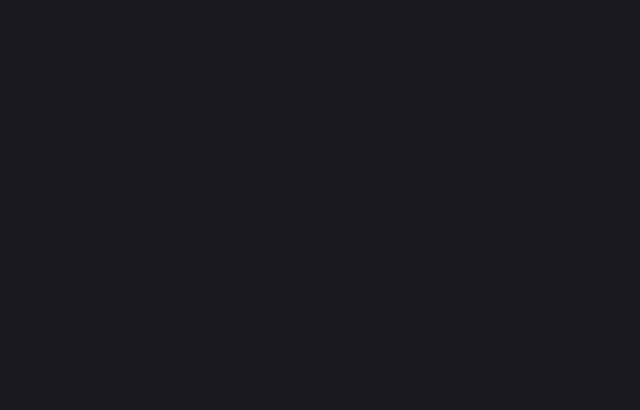
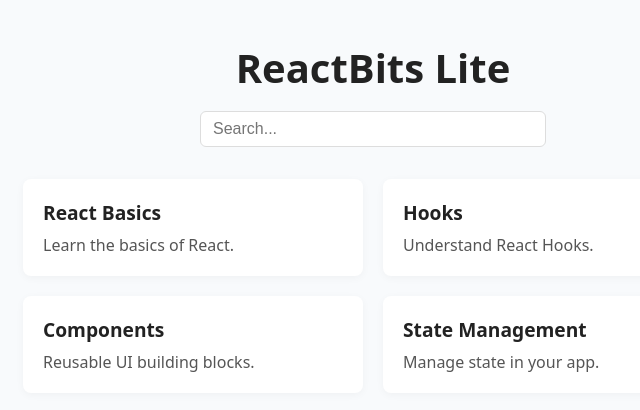
Before and after one commit to KarlAzuz/splittext-gh-pages, a React (Create React App) app: page / in a window 1280 px wide. Shown: the top 410 px of the page, without its empty margins (267-907 px from the left). Built offline with nearby package versions, Linux system fonts and the light colour scheme.

Commit message:
sad ness reset

```diff
--- a/public/index.html
+++ b/public/index.html
@@ -2,11 +2,10 @@
 <html lang="en">
   <head>
     <meta charset="UTF-8" />
-    <title>FallingText Demo</title>
-    <meta name="viewport" content="width=device-width, initial-scale=1.0" />
-    <base href="/splittext-gh-pages/" />
+    <meta name="viewport" content="width=device-width, initial-scale=1.0"/>
+    <title>ReactBits Lite</title>
   </head>
-  <body style="margin:0;">
+  <body>
     <div id="root"></div>
   </body>
 </html>
--- a/src/App.css
+++ /dev/null
@@ -1,210 +0,0 @@
-/* Remove old dock styles */
-.dock-panel,
-.dock-item,
-.dock-label {
-  display: none !important;
-}
-
-/* Remove unused content/layout styles */
-.centered-content,
-.home-star-border,
-.card-inner,
-.dock-icon-inner {
-  display: none !important;
-}
-
-/* Remove old card styles not for CardSwap */
-.card-spotlight,
-.home-card {
-  display: none !important;
-}
-
-/* Remove placeholder/app-background */
-.app-background,
-.placeholder-center {
-  display: none !important;
-}
-
-/* Make sure there are NO .falling-word or animation styles here. */
-
-html, body, #root, .app-root {
-  height: 100%;
-  margin: 0;
-  padding: 0;
-  font-family: 'Inter', 'Segoe UI', Arial, sans-serif;
-  background: #181a20;
-  color: #f3f6fa;
-  overflow-x: hidden; /* Prevent horizontal scroll */
-}
-
-.app-root {
-  min-height: 100vh;
-  display: flex;
-  flex-direction: column;
-}
-
-.background-squares,
-.background-dither {
-  display: none !important;
-}
-
-.background-particles {
-  display: none !important;
-}
-
-.content {
-  position: relative;
-  z-index: 1;
-  min-height: 100vh;
-  display: flex;
-  flex-direction: column;
-}
-
-.main-nav {
-  display: none;
-}
-
-.dock-panel {
-  position: fixed;
-  left: 50%;
-  bottom: 32px;
-  transform: translateX(-50%);
-  z-index: 10;
-  background: rgba(24, 26, 32, 0.95);
-  border-radius: 24px;
-  box-shadow: 0 4px 32px 0 rgba(0,0,0,0.18);
-  padding: 0.5rem 1.5rem;
-  display: flex;
-  align-items: flex-end;
-  gap: 2rem;
-  min-width: 220px;
-  transition: box-shadow 0.2s;
-  border: 1.5px solid rgba(127, 215, 255, 0.18); /* Added border */
-}
-
-.dock-item {
-  display: flex;
-  flex-direction: column;
-  align-items: center;
-  justify-content: flex-end;
-  cursor: pointer;
-  transition: transform 0.2s, color 0.2s;
-  color: #b2c6d9;
-  font-size: 0.95rem;
-  font-weight: 500;
-  user-select: none;
-}
-
-.dock-item.active,
-.dock-item:hover {
-  color: #7fd7ff;
-  transform: translateY(-8px) scale(1.18);
-}
-
-.dock-label {
-  margin-top: 0.25em;
-  font-size: 0.95rem;
-  letter-spacing: 0.01em;
-  text-shadow: 0 1px 4px #181a20;
-}
-
-.main-content {
-  flex: 1;
-  display: flex;
-  align-items: center;
-  justify-content: center;
-  padding: 2rem;
-  min-height: 0;
-}
-
-/* Top Navigation Bar */
-.top-nav {
-  width: 100%;
-  background: #23242a;
-  box-shadow: 0 2px 12px 0 rgba(0,0,0,0.10);
-  display: flex;
-  align-items: center;
-  justify-content: space-between;
-  padding: 0 2rem;
-  height: auto; /* Allow height to grow if links wrap */
-  min-height: 64px;
-  position: sticky;
-  top: 0;
-  z-index: 100;
-}
-
-.nav-logo {
-  font-size: 1.5rem;
-  font-weight: 700;
-  color: #7fd7ff;
-  letter-spacing: 0.05em;
-}
-
-.nav-links {
-  display: flex;
-  gap: 2rem;
-  flex-wrap: wrap; /* Allow links to wrap to new lines */
-  justify-content: flex-end;
-  min-width: 0;
-}
-
-.nav-link {
-  color: #b2c6d9;
-  text-decoration: none;
-  font-size: 1.1rem;
-  font-weight: 500;
-  padding: 0.5em 0;
-  border-bottom: 2px solid transparent;
-  transition: color 0.2s, border-bottom 0.2s;
-}
-
-.nav-link.active,
-.nav-link:hover {
-  color: #7fd7ff;
-  border-bottom: 2px solid #7fd7ff;
-}
-
-/* Page content */
-.page-content {
-  background: #23242a;
-  border-radius: 18px;
-  box-shadow: 0 4px 32px 0 rgba(0,0,0,0.14);
-  padding: 3rem 2.5rem;
-  min-width: 320px;
-  min-height: 220px;
-  font-size: 1.4rem;
-  text-align: center;
-}
-
-@media (max-width: 900px) {
-  .top-nav {
-    padding: 0 1rem;
-  }
-  .nav-links {
-    gap: 1rem;
-  }
-}
-
-@media (max-width: 600px) {
-  .top-nav {
-    flex-direction: column;
-    height: auto;
-    padding: 0.5rem 0.5rem;
-    gap: 0.5rem;
-    align-items: flex-start;
-  }
-  .nav-links {
-    width: 100%;
-    gap: 0.5rem;
-    flex-wrap: wrap; /* Ensure wrapping on mobile */
-    justify-content: flex-start;
-  }
-  .main-content {
-    padding: 1rem;
-  }
-  .page-content {
-    padding: 1.5rem 0.5rem;
-    font-size: 1.1rem;
-    min-width: unset;
-  }
-}
--- /dev/null
+++ b/src/App.js
@@ -0,0 +1,40 @@
+import React, { useState } from "react";
+
+const cards = [
+  { title: "React Basics", description: "Learn the basics of React.", link: "#" },
+  { title: "Hooks", description: "Understand React Hooks.", link: "#" },
+  { title: "Components", description: "Reusable UI building blocks.", link: "#" },
+  { title: "State Management", description: "Manage state in your app.", link: "#" }
+];
+
+export default function App() {
+  const [query, setQuery] = useState("");
+  const filtered = cards.filter(card =>
+    card.title.toLowerCase().includes(query.toLowerCase()) ||
+    card.description.toLowerCase().includes(query.toLowerCase())
+  );
+
+  return (
+    <div className="container">
+      <header>
+        <h1>ReactBits Lite</h1>
+        <input
+          type="text"
+          placeholder="Search..."
+          value={query}
+          onChange={e => setQuery(e.target.value)}
+        />
+      </header>
+      <main>
+        <div className="card-list">
+          {filtered.map(card => (
+            <a className="card" href={card.link} key={card.title}>
+              <h2>{card.title}</h2>
+              <p>{card.description}</p>
+            </a>
+          ))}
+        </div>
+      </main>
+    </div>
+  );
+}
--- a/src/App.jsx
+++ /dev/null
@@ -1,59 +0,0 @@
-import React from "react";
-import { BrowserRouter as Router, Routes, Route, NavLink } from "react-router-dom";
-import "./App.css";
-
-function Home() {
-  return <div className="page-content">Home Page</div>;
-}
-function About() {
-  return <div className="page-content">About Page</div>;
-}
-function Work() {
-  return <div className="page-content">Work Page</div>;
-}
-function Blog() {
-  return <div className="page-content">Blog Page</div>;
-}
-function Contact() {
-  return <div className="page-content">Contact Page</div>;
-}
-
-function App() {
-  return (
-    <Router basename="/splittext-gh-pages">
-      <div className="app-root">
-        <nav className="top-nav">
-          <div className="nav-logo">MySite</div>
-          <div className="nav-links">
-            <NavLink to="/" end className="nav-link">
-              Home
-            </NavLink>
-            <NavLink to="/about" className="nav-link">
-              About
-            </NavLink>
-            <NavLink to="/work" className="nav-link">
-              Work
-            </NavLink>
-            <NavLink to="/blog" className="nav-link">
-              Blog
-            </NavLink>
-            <NavLink to="/contact" className="nav-link">
-              Contact
-            </NavLink>
-          </div>
-        </nav>
-        <main className="main-content">
-          <Routes>
-            <Route path="/" element={<Home />} />
-            <Route path="/about" element={<About />} />
-            <Route path="/work" element={<Work />} />
-            <Route path="/blog" element={<Blog />} />
-            <Route path="/contact" element={<Contact />} />
-          </Routes>
-        </main>
-      </div>
-    </Router>
-  );
-}
-
-export default App;
--- /dev/null
+++ b/src/index.css
@@ -0,0 +1,65 @@
+body {
+  margin: 0;
+  font-family: system-ui, sans-serif;
+  background: #f8fafc;
+  color: #222;
+}
+
+.container {
+  max-width: 700px;
+  margin: 40px auto;
+  padding: 0 16px;
+}
+
+header {
+  display: flex;
+  flex-direction: column;
+  align-items: center;
+  margin-bottom: 32px;
+}
+
+header h1 {
+  margin: 0 0 16px 0;
+  font-size: 2.5rem;
+  font-weight: 700;
+}
+
+header input {
+  padding: 8px 12px;
+  font-size: 1rem;
+  border: 1px solid #ddd;
+  border-radius: 6px;
+  width: 100%;
+  max-width: 320px;
+}
+
+.card-list {
+  display: grid;
+  grid-template-columns: 1fr 1fr;
+  gap: 20px;
+}
+
+.card {
+  background: #fff;
+  border-radius: 8px;
+  padding: 20px;
+  text-decoration: none;
+  color: inherit;
+  box-shadow: 0 2px 8px rgba(0,0,0,0.04);
+  transition: box-shadow 0.15s;
+}
+
+.card:hover {
+  box-shadow: 0 4px 16px rgba(0,0,0,0.08);
+}
+
+.card h2 {
+  margin: 0 0 8px 0;
+  font-size: 1.2rem;
+}
+
+.card p {
+  margin: 0;
+  color: #555;
+  font-size: 1rem;
+}
--- a/src/index.js
+++ b/src/index.js
@@ -1,7 +1,7 @@
 import React from "react";
-import { createRoot } from "react-dom/client";
+import ReactDOM from "react-dom/client";
 import App from "./App";
-import "./App.css";
+import "./index.css";
 
-const root = createRoot(document.getElementById("root"));
+const root = ReactDOM.createRoot(document.getElementById("root"));
 root.render(<App />);
```
Also changed, not shown: contact.html (deleted, +0 -30 lines), package.json (+3 -32 lines).
